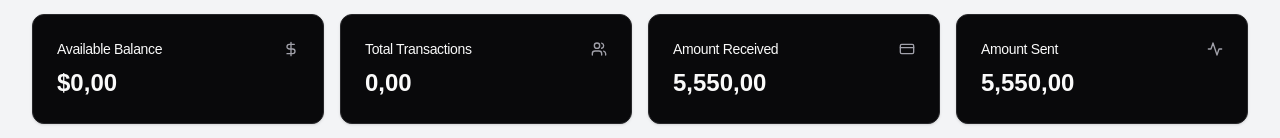
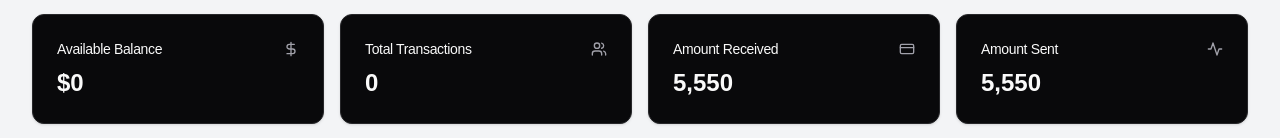
Before and after one commit to Simran903/bank-app, a Next.js app in the folder client/: page /dashboard in a window 1280 px wide. Shown: the part 271-409 px from the top of the page. Built offline with nearby package versions, Linux system fonts and the light colour scheme; no server answers.

Commit message:
fixed typo

```diff
--- a/client/src/components/AnimatedCounter.tsx
+++ b/client/src/components/AnimatedCounter.tsx
@@ -5,7 +5,6 @@ const AnimatedCounter = ({ amount }: { amount: number }) => {
   return (
     <div className="w-full">
       <CountUp
-        decimals={2}
         decimal=","
         end={amount}
       />
```
